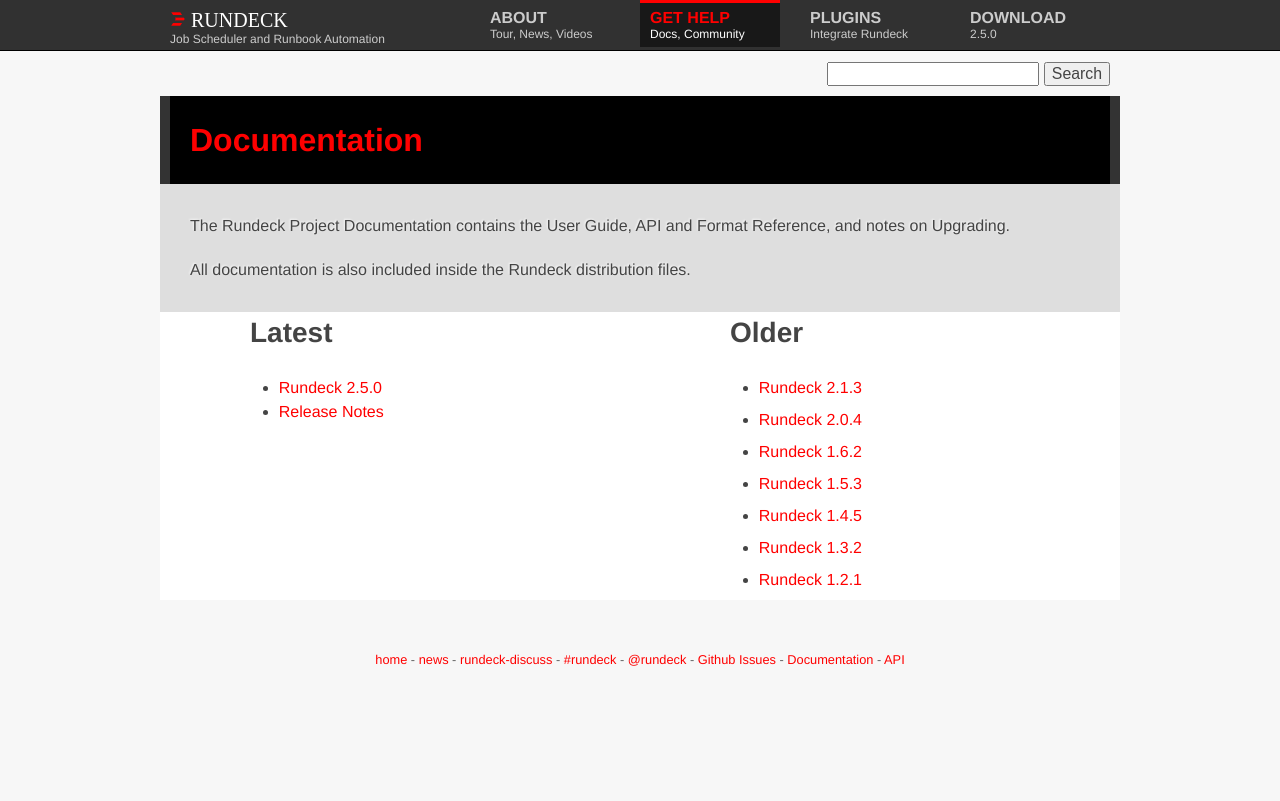
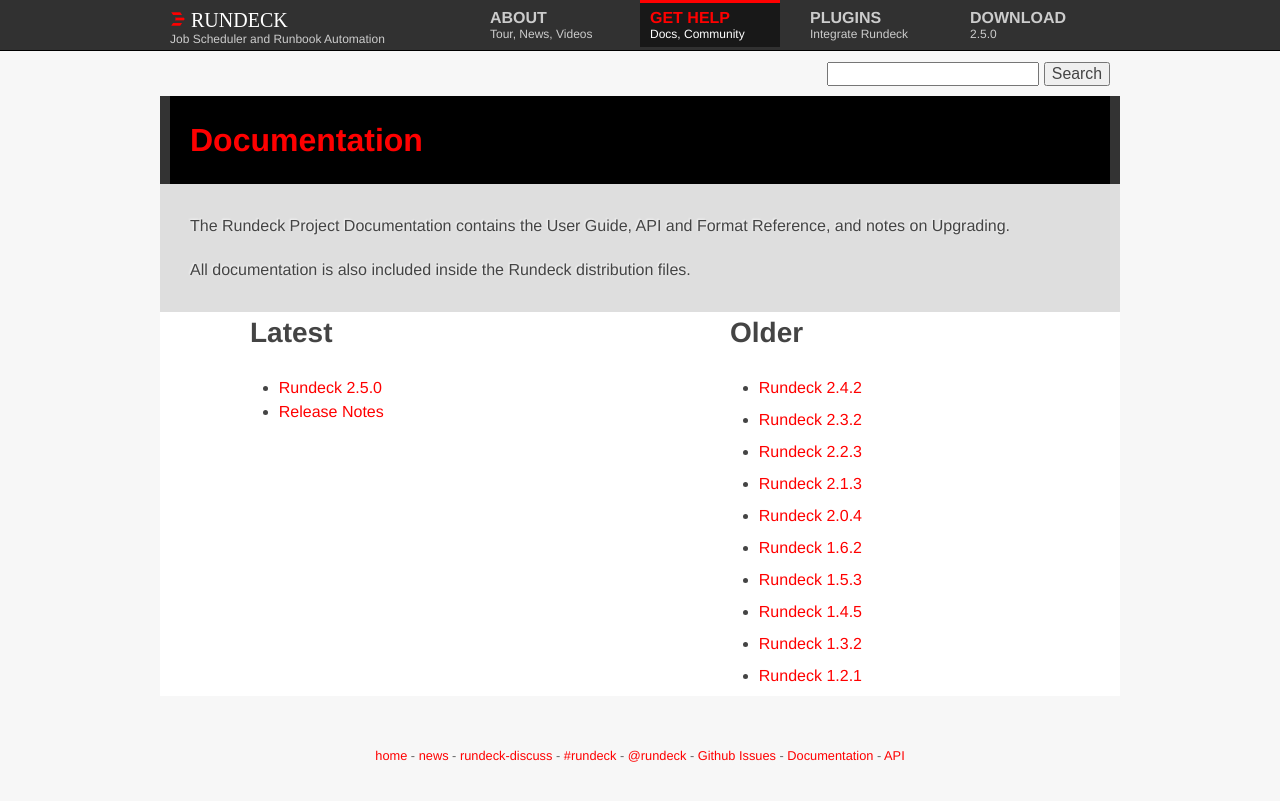
Before and after one commit to rundeck/rundeck-ghpages, a Jekyll site: the page built from docs.html, in a window 1280 px wide. Shown: the top 801 px of the page. Built offline with Jekyll 4.4.1, drawn with Linux system fonts in a browser that asks for light colours; nearby versions of some CDN libraries.

Commit message:
Included links to old docs 2.2.x to 2.4.x

```diff
--- a/docs.html
+++ b/docs.html
@@ -49,6 +49,15 @@
 
 			<div class="grid_4 suffix_1 prefix_1">
                 <ul>
+                    <li><a href="{{ site.url }}/2.4.2/" > Rundeck 2.4.2</a></li>
+                </ul>
+                <ul>
+                    <li><a href="{{ site.url }}/2.3.2/" > Rundeck 2.3.2</a></li>
+                </ul>
+                <ul>
+                    <li><a href="{{ site.url }}/2.2.3/" > Rundeck 2.2.3</a></li>
+                </ul>
+                <ul>
                     <li><a href="{{ site.url }}/2.1.3/" > Rundeck 2.1.3</a></li>
                 </ul>
                 <ul>
```
